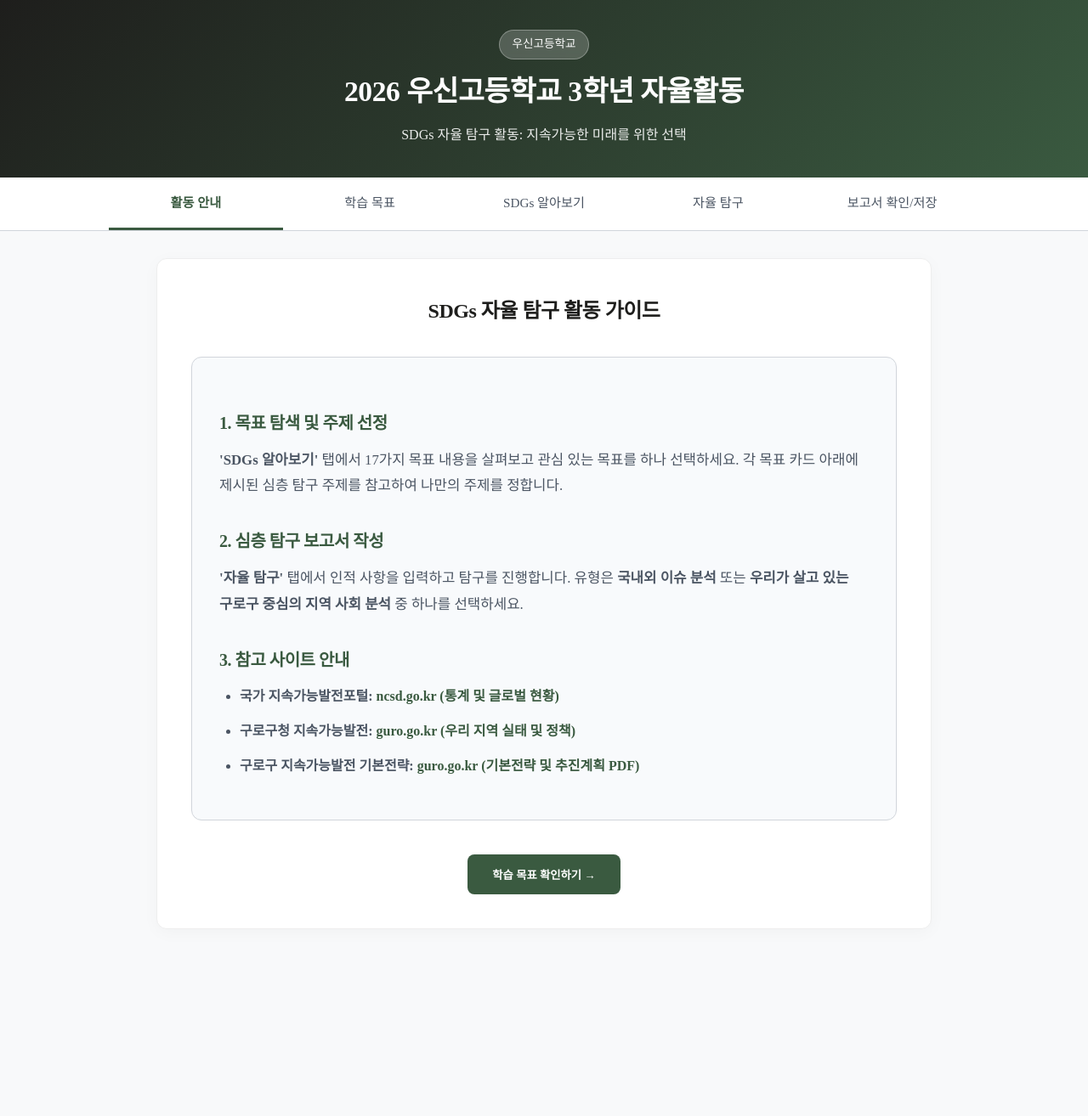
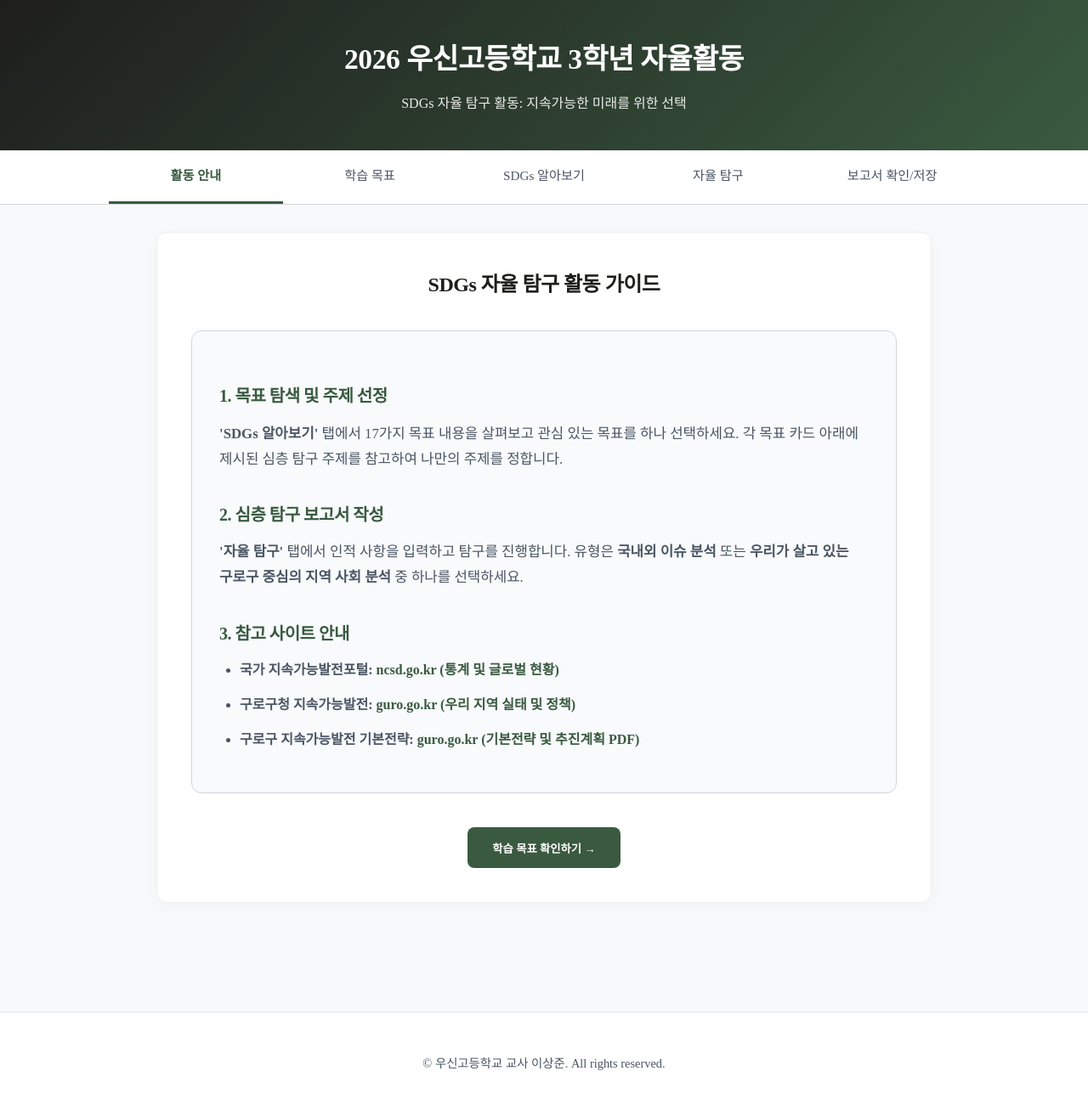
Before and after one commit to earthlog/WS_SDGs, a plain HTML site: page index.html in a window 1280 px wide. Shown: the whole page at 85% size. Before the commit the page ends 1254 px from the top, so only its background shows below. Drawn offline with Linux system fonts and the light colour scheme.

Commit message:
Update index.html
저작권표시
맨위 제목 변경

```diff
--- a/index.html
+++ b/index.html
@@ -39,11 +39,11 @@
             letter-spacing: -0.5px;
         }
 
-        /* Hero Section - Compact Height */
+        /* Hero Section - Compact & No Badge */
         .hero {
             background: linear-gradient(135deg, #1e1e1c 0%, #3a5a40 100%);
             color: #fff;
-            padding: 2.2rem 1rem;
+            padding: 2.5rem 1rem;
             text-align: center;
         }
 
@@ -53,22 +53,10 @@
         }
 
         .hero p {
-            margin: 0.4rem 0 0;
+            margin: 0.5rem 0 0;
             opacity: 0.9;
             font-weight: 300;
             font-size: 1rem;
-        }
-
-        .badge {
-            display: inline-block;
-            background: rgba(255, 255, 255, 0.2);
-            backdrop-filter: blur(4px);
-            color: white;
-            padding: 4px 14px;
-            border-radius: 30px;
-            font-size: 0.85rem;
-            margin-bottom: 0.5rem;
-            border: 1px solid rgba(255, 255, 255, 0.3);
         }
 
         /* Nav Bar */
@@ -115,7 +103,7 @@
         .container {
             max-width: 960px;
             margin: 2rem auto;
-            padding: 0 1.5rem 6rem;
+            padding: 0 1.5rem 4rem;
         }
 
         .section {
@@ -141,7 +129,7 @@
             border: 1px solid #eee;
         }
 
-        /* Step: Goals Image Style */
+        /* Goals Image Style */
         .goals-image-container {
             text-align: center;
             margin: 1.5rem 0;
@@ -360,6 +348,17 @@
             border: 1px solid #eee;
         }
 
+        /* Footer */
+        footer {
+            text-align: center;
+            padding: 3rem 1rem;
+            color: var(--sub-text);
+            font-size: 0.9rem;
+            border-top: 1px solid #e5e7eb;
+            margin-top: 2rem;
+            background: #fff;
+        }
+
         /* Buttons */
         .btn {
             background: var(--ink);
@@ -386,7 +385,7 @@
         }
 
         @media print {
-            nav, .hero, .btn { display: none !important; }
+            nav, .hero, .btn, footer { display: none !important; }
             #report-preview { padding: 0; border: none; }
         }
     </style>
@@ -394,7 +393,6 @@
 <body>
 
     <header class="hero">
-        <div class="badge">우신고등학교</div>
         <h1>2026 우신고등학교 3학년 자율활동</h1>
         <p>SDGs 자율 탐구 활동: 지속가능한 미래를 위한 선택</p>
     </header>
@@ -591,6 +589,10 @@
         </section>
     </main>
 
+    <footer>
+        © 우신고등학교 교사 이상준. All rights reserved.
+    </footer>
+
     <script>
         const sdgData = [
             { id: 1, title: "빈곤 퇴치", color: "#E5243B", desc: "모든 곳에서 모든 형태의 빈곤 종결", guides: ["구로구 복지 사각지대 발굴 정책의 실효성 분석", "디지털 빈곤(정보 격차)이 노인 빈곤에 미치는 영향 탐구", "국가별 최저생계비 기준과 빈곤선 정의 비교 분석", "코로나19 이후 고용 불안정성과 빈곤층 확대 양상 조사"] },
```
